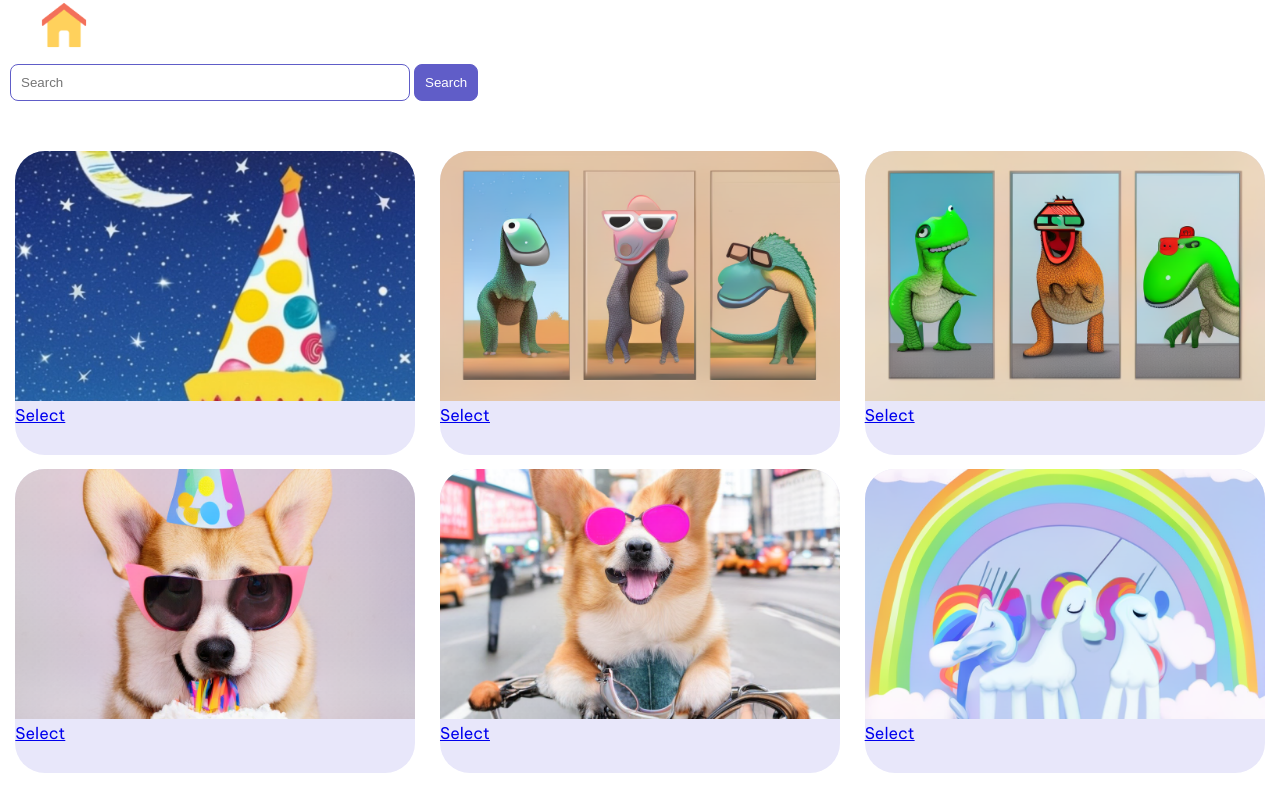
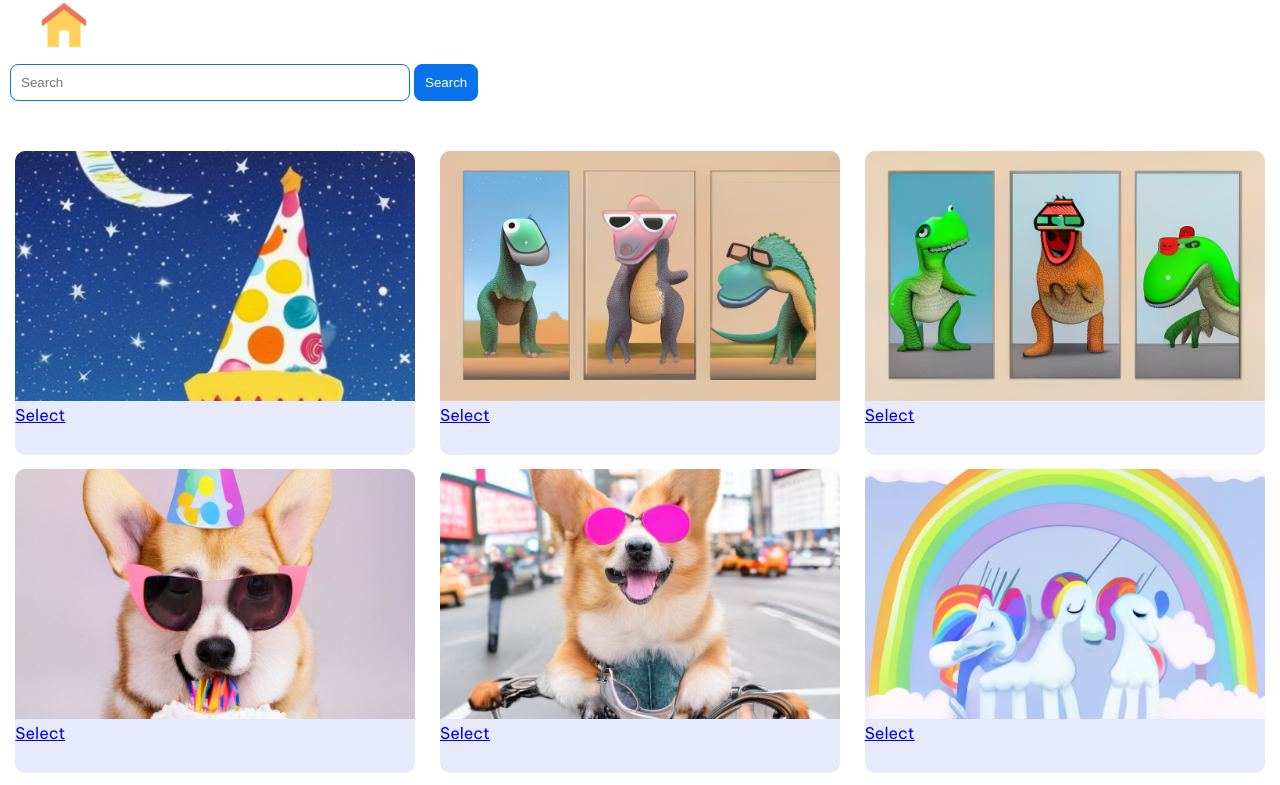
Before and after one commit to crissjyl/stackblitz-starters-w3hjmw, an Angular app: page / in a window 1280 px wide. Shown: the top 785 px of the page. Built offline with nearby package versions, Linux system fonts and the light colour scheme.

Commit message:
4 files modified, 2 added

```diff
--- a/src/app/details/details.component.ts
+++ b/src/app/details/details.component.ts
@@ -9,10 +9,9 @@ import { Gallery } from '../gallery';
   standalone: true,
   imports: [
     CommonModule,
-    ActivatedRoute
   ],
   template: `
-    <article
+    <article>
       <img class="card-photo" [src]="gallery?.image"/>
     </article>
   `,
--- a/src/app/gallery/gallery.component.css
+++ b/src/app/gallery/gallery.component.css
@@ -1,6 +1,6 @@
 .card {
   background: var(--accent-color);
-  border-radius: 30px;
+  border-radius: 10px;
   padding-bottom: 30px;
 }
 .card-heading {
@@ -11,7 +11,7 @@
   height: 250px;
   width: 100%;
   object-fit: cover;
-  border-radius: 30px 30px 0 0;
+  border-radius: 10px 10px 0 0;
 }
 section.listing a {
   padding-left: 20px;
--- a/src/styles.css
+++ b/src/styles.css
@@ -8,9 +8,9 @@ body {
   font-family: 'Be Vietnam Pro', sans-serif;
 }
 :root {
-  --primary-color: #605DC8;
-  --secondary-color: #8B89E6;
-  --accent-color: #e8e7fa;
+  --primary-color: #0973ec;
+  --secondary-color: #a7e3f5;
+  --accent-color: #e7eafa;
   --shadow-color: #E8E8E8;
 }
 
```
Also changed, not shown: src/app/imagen/imagen.component.ts (added, +17 -0 lines), src/app/imagen/imagen.component.css (added), 1 other file (tests, documents, lock files or other folders).
